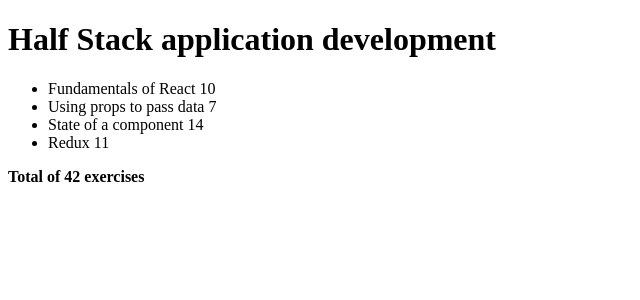
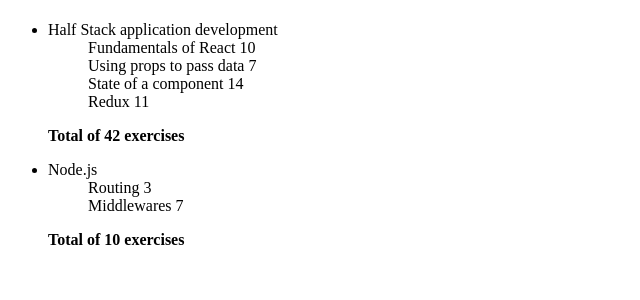
Before and after one commit to Ruben-MG/bootcamp, a JavaScript app in the folder part1/: page / in a window 1280 px wide. Shown: the top 300 px of the page, without its empty margins (0-640 px from the left). Built offline with nearby package versions, Linux system fonts and the light colour scheme.

Commit message:
Ejercicios 2.4-2.5

```diff
--- a/part1/src/App.js
+++ b/part1/src/App.js
@@ -1,47 +1,50 @@
-const Course = ({ course }) => {
-  const items = course.parts.map((part) => (
-    <li key={part.id}>
-      {part.name} {part.exercises}
-    </li>
-  ));
-  const suma = course.parts.reduce((total, part) => total + part.exercises,0)
-
-  return (
-    <div>
-      <h1>{course.name}</h1>
-      <ul>{items}</ul>
-      <p><strong>Total of {suma} exercises</strong></p>
-    </div>
-  );
-};
+import { Course } from "./Course";
 
 const App = () => {
-  const course = {
+  const course = [
+    {
+      name: 'Half Stack application development',
       id: 1,
-    name: "Half Stack application development",
       parts: [
         {
-        name: "Fundamentals of React",
+          name: 'Fundamentals of React',
           exercises: 10,
-        id: 1,
+          id: 1
         },
         {
-        name: "Using props to pass data",
+          name: 'Using props to pass data',
           exercises: 7,
-        id: 2,
+          id: 2
         },
         {
-        name: "State of a component",
+          name: 'State of a component',
           exercises: 14,
-        id: 3,
+          id: 3
         },
         {
-        name: "Redux",
+          name: 'Redux',
           exercises: 11,
-        id: 4,
+          id: 4
+        }
+      ]
     },
-    ],
-  };
+    {
+      name: 'Node.js',
+      id: 2,
+      parts: [
+        {
+          name: 'Routing',
+          exercises: 3,
+          id: 1
+        },
+        {
+          name: 'Middlewares',
+          exercises: 7,
+          id: 2
+        }
+      ]
+    }
+  ]
 
   return <Course course={course} />;
 };
--- /dev/null
+++ b/part1/src/Course.js
@@ -0,0 +1,21 @@
+export const Course = ({ course }) => {
+  const items = course.map((intro) => (
+    <li key={intro.id}>
+      {intro.name}
+      {intro.parts.map((parts) => (
+        <ul key={parts.id}>
+          {parts.name} {parts.exercises}
+        </ul>
+      ))}
+      <p><strong>Total of {intro.parts.reduce((total, part) => total + part.exercises, 0)} exercises</strong></p>
+    </li>
+  ));
+
+
+  return (
+    <div>
+      <h1>{course.name}</h1>
+      <ul>{items}</ul>
+    </div>
+  );
+};
```
Lines whose indentation alone changed are shown as unchanged.
